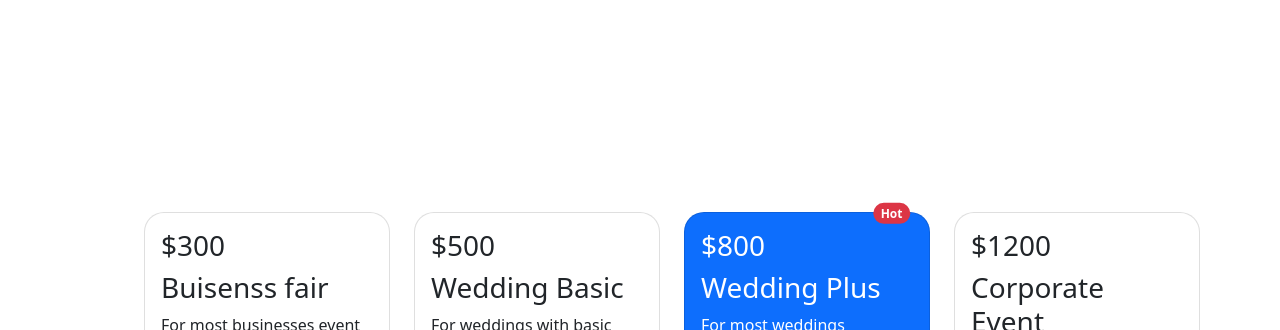
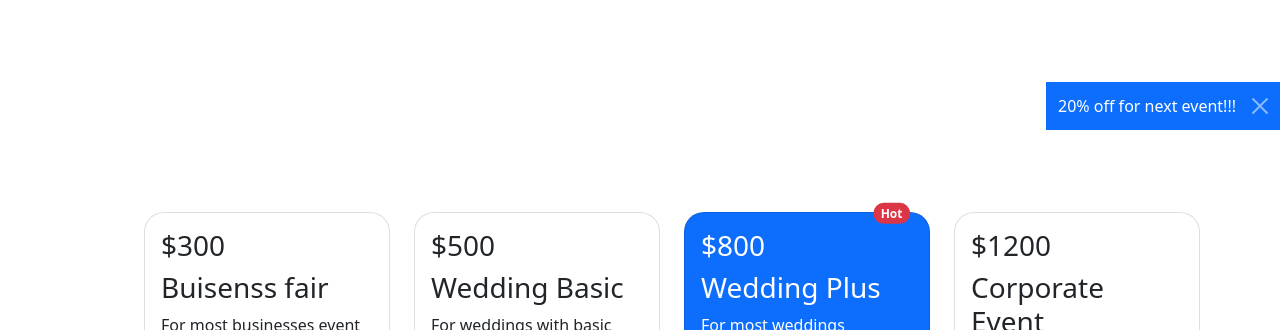
Before and after one commit to niloydey1971/convention-center-bootstrap, a plain HTML site: page index.html in a window 1280 px wide. Shown: the part 1289-1619 px from the top of the page. Drawn offline with Linux system fonts and the light colour scheme.

Commit message:
finishing touch

```diff
--- a/index.html
+++ b/index.html
@@ -167,6 +167,16 @@
           </div>
         </div>
       </div>
+      <div style="position: relative; z-index: 1;">
+        <div class="toast.show position-absolute top-50 end-0  align-items-center text-white bg-primary border-0" role="alert" aria-live="assertive" aria-atomic="true">
+          <div class="d-flex">
+            <div class="toast-body fs-6">
+              20% off for next event!!!
+            </div>
+            <button type="button" class="btn-close btn-close-white me-2 m-auto" data-bs-dismiss="toast" aria-label="Close"></button>
+          </div>
+        </div>
+      </div>
     </section><br><br>
 
     <!-- 2nd section ends  -->
@@ -175,7 +185,9 @@
     <div>
       <marquee scrollamount="20"><p class="ps-2 fs-1 fw-bold" style="font-family: Georgia, 'Times New Roman', Times, serif;">Our Collection</p> </marquee>
     </div>
+
     <section class="container me-2 pe-5">
+
       <div class="row row-cols-1 w-100 row-cols-md-4 g-4">
         <div >
           <div class="card h-100 hotcard">
```
